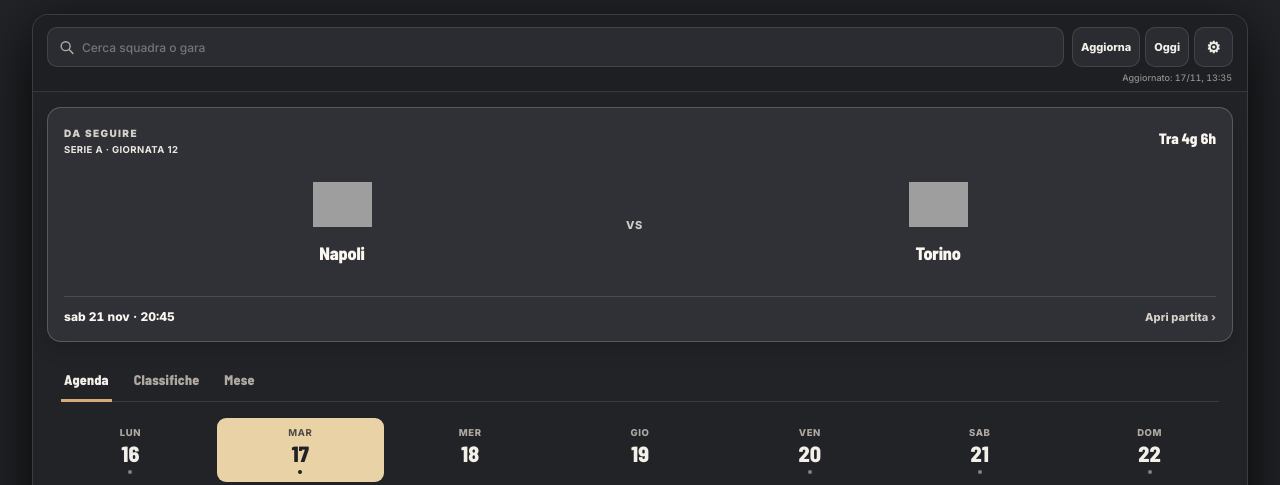
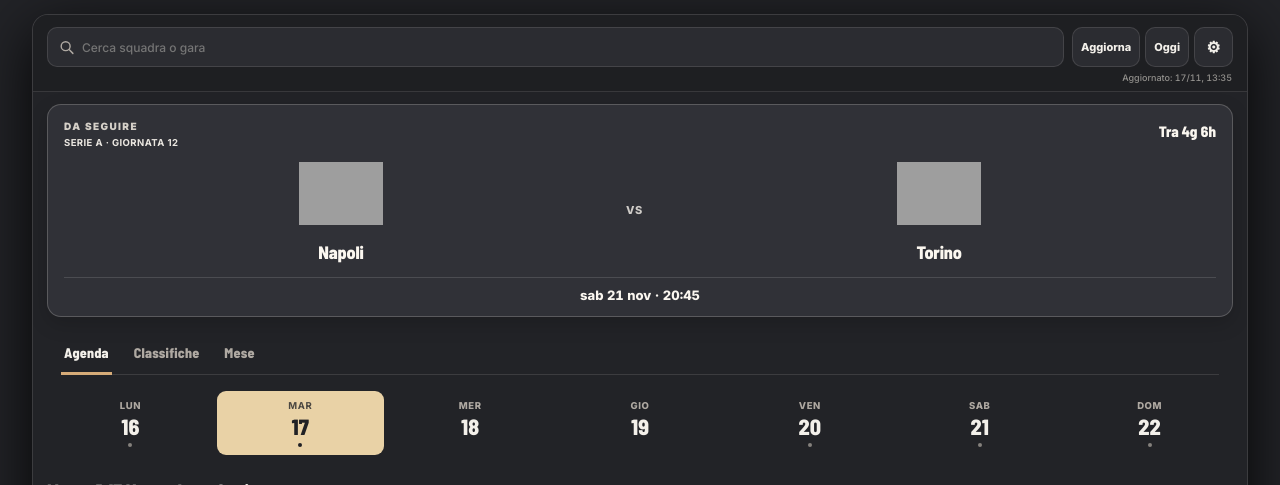
Before and after one commit to matteofornasiero/calendario_sportivo, a plain HTML site: page index.html in a window 1280 px wide. Shown: the top 485 px of the page. Drawn offline with Linux system fonts and the light colour scheme; grey boxes are pictures that could not be loaded.

Commit message:
ui(hero): enlarge full-quality crests, reduce empty height and center kickoff without CTA

```diff
--- a/index.html
+++ b/index.html
@@ -1580,6 +1580,24 @@
         }
         :root[data-theme="sabbia"] .featured-match-card [style*="color:#fff"] {
             color: var(--featured-text) !important;
+        }
+        /* Hero più compatta, protagonisti gli stemmi. Asset SVG/PNG originali,
+           object-fit contain senza sfocatura artificiale né ritagli. */
+        .hero-container { padding-top: 12px; padding-bottom: 17px; }
+        .hero-banner { padding: 15px 16px 13px; min-height: 0; }
+        .hero-top { margin-bottom: 3px; }
+        .hero-faceoff { min-height: 0; margin: 2px 0 8px; gap: 7px; }
+        .hero-team, .hero-team.away { gap: 7px; }
+        .hero-crest { width: 84px; height: 84px; max-width: 100%; object-fit: contain;
+            image-rendering: auto; filter: none; flex-shrink: 0; }
+        .hero-team-name { min-height: 27px; line-height: 1.12;
+            font-size: clamp(14px, 4vw, 18px); }
+        .hero-bottom { display: flex; align-items: center; justify-content: center;
+            text-align: center; padding-top: 9px; }
+        .hero-kickoff { display: block; font-size: 13px; font-weight: 800; }
+        @media (max-width: 365px) {
+            .hero-crest { width: 74px; height: 74px; }
+            .hero-faceoff { gap: 4px; }
         }
     </style>
 </head>
@@ -2088,12 +2106,12 @@
                 faceoffHtml = `
                     <div class="hero-faceoff">
                         <div class="hero-team">
-                            <img src="${safeImage(upcoming.homeCrest)}" class="hero-crest" alt="">
+                            <img src="${safeImage(upcoming.homeCrest)}" class="hero-crest" alt="${escapeHtml(upcoming.home || 'Squadra di casa')}" loading="eager" decoding="async">
                             <span class="hero-team-name${isFeaturedTeam(upcoming.home, theme) ? ' focus-team' : ''}">${escapeHtml(upcoming.home || 'Casa')}</span>
                         </div>
                         <div class="hero-vs">${resultLabel(upcoming)}</div>
                         <div class="hero-team away">
-                            <img src="${safeImage(upcoming.awayCrest)}" class="hero-crest" alt="">
+                            <img src="${safeImage(upcoming.awayCrest)}" class="hero-crest" alt="${escapeHtml(upcoming.away || 'Squadra ospite')}" loading="eager" decoding="async">
                             <span class="hero-team-name${isFeaturedTeam(upcoming.away, theme) ? ' focus-team' : ''}">${escapeHtml(upcoming.away || 'Trasferta')}</span>
                         </div>
                     </div>
@@ -2109,7 +2127,7 @@
                         <span class="hero-countdown" id="heroCountdownTimer">In arrivo</span>
                     </div>
                     ${faceoffHtml}
-                    <div class="hero-bottom"><span class="hero-kickoff">${dStr} · ${timeLabel(upcoming)}</span><span class="hero-cta">Apri partita <span aria-hidden="true">›</span></span></div>
+                    <div class="hero-bottom"><span class="hero-kickoff">${escapeHtml(dStr)} · ${escapeHtml(timeLabel(upcoming))}</span></div>
                 </div>
             `;
             if (countdownTimerId) clearInterval(countdownTimerId);
```
